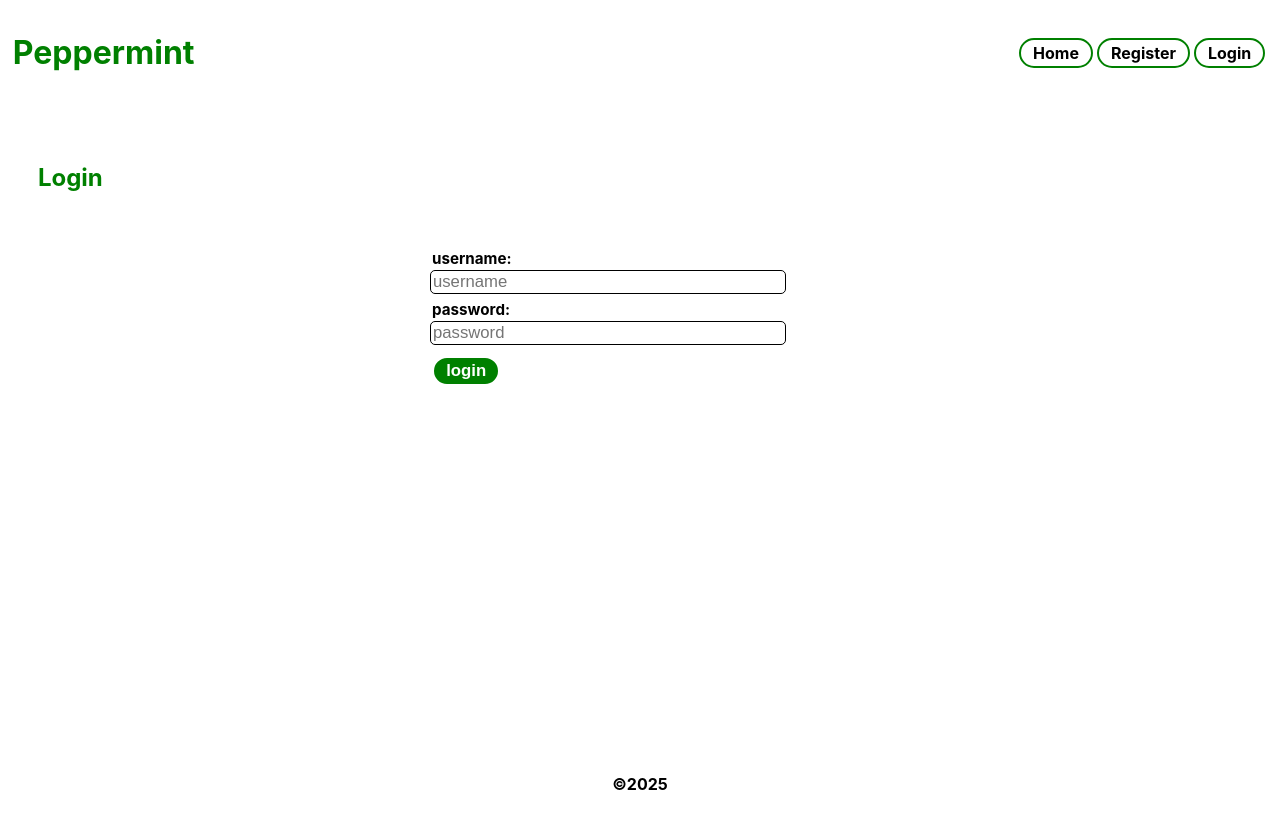
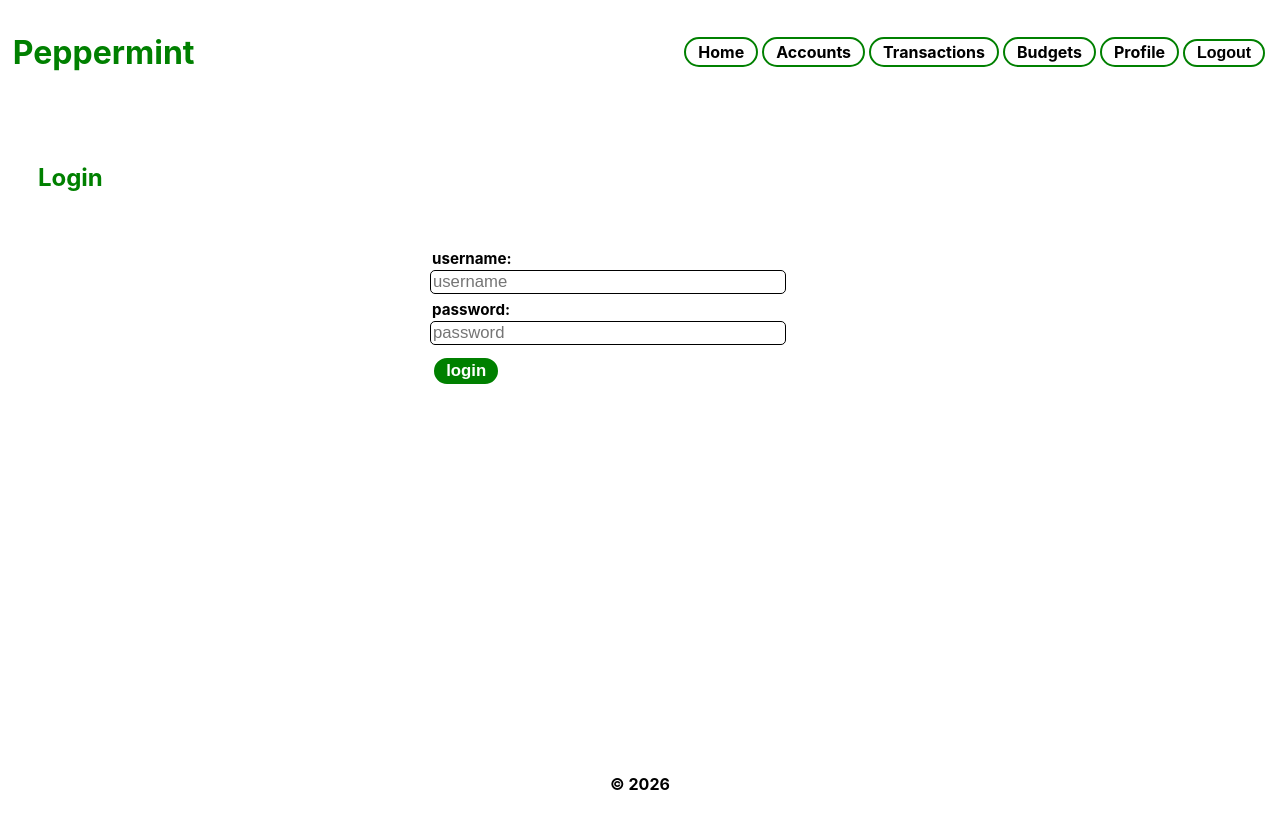
Before and after one commit to ElliottLarsen/Peppermint, a React (Create React App) app in the folder app/: page /login in a window 1280 px wide. Shown: the top 828 px of the page. Built offline with nearby package versions, Linux system fonts and the light colour scheme; sample sign-in values are in the browser's storage.

Commit message:
create context for login state, refactor app.jsx, create protected route, create layout page to pass pages

```diff
--- a/app/src/App.css
+++ b/app/src/App.css
@@ -25,6 +25,18 @@ nav a {
     padding: 3px 12px;
     border: 2px solid green;
     border-radius: 25px;
+}
+
+.logout-btn {
+    color: black;
+    text-decoration: none;
+    margin: 2px;
+    padding: 3px 12px;
+    border: 2px solid green;
+    border-radius: 25px;
+    font-weight: 700;
+    background-color: inherit;
+    font-size: inherit;
 }
 
 .page-title { padding: 2%;}
--- a/app/src/App.jsx
+++ b/app/src/App.jsx
@@ -1,9 +1,16 @@
-import { useState } from 'react';
-import { Link, Routes, Route } from 'react-router-dom';
+
+import { Routes, Route } from 'react-router-dom';
+import { AuthProvider } from './context/AuthContext';
+import ProtectedRoute from './components/ProtectedRoute';
+import Layout from './components/Layout';
+
 import './App.css';
+
+import Welcome from './pages/Welcome';
 import Login from "./pages/Login";
-import Logout from "./components/Logout";
 import Register from './pages/Register';
+
+import LandingPage from './pages/user/Home';
 import GetAccounts from './pages/accounts/Accounts';
 import ViewAccountDetail from './components/AccountDetail';
 import GetBudgets from './pages/budgets/Budgets';
@@ -12,67 +19,34 @@ import AddTransaction from './pages/transactions/AddTransaction';
 import EditTransaction from './pages/transactions/EditTransaction';
 import Profile from './pages/user/User';
 import User from './pages/user/EditUser';
-import LandingPage from './pages/user/Home';
-import Welcome from './pages/Welcome';
+
 
 function App() {
-    const [isLoggedIn, setIsLoggedIn] = useState(false);
+    return (
+        <AuthProvider>
+            <Routes>
+                <Route path="/" element={<Layout />}>
+                    {/* Public */}
+                    <Route index element={<Welcome />} />
+                    <Route path='register' element={<Register />} />
+                    <Route path="login" element={<Login />} />
 
-    const handleLogout = () => {
-        localStorage.removeItem('token');
-        setIsLoggedIn(false);
-    };
+                    {/* Protected */}
+                    <Route element={<ProtectedRoute />}>
+                        <Route path="home" element={<LandingPage />} />
+                        <Route path="accounts" element={<GetAccounts />} />
+                        <Route path="accounts/:accountId" element={<ViewAccountDetail/>} />
+                        <Route path="budgets" element={<GetBudgets />} />
+                        <Route path="transactions" element={<GetAllTransactions />} />
+                        <Route path="transactions/add_transaction/" element={<AddTransaction />} />
+                        <Route path="transactions/edit_transaction/:accountId/:transactionId" element={<EditTransaction />} />
 
-    return (
-        <>
-        <header>
-            <div className="navbar">
-            <div>
-                <h1>Peppermint</h1>
-            </div>
-            <div>
-                <nav>
-                    {isLoggedIn ? (
-                        <>
-                        <Link to="/home">Home</Link>
-                        <Link to="/accounts">Accounts</Link>
-                        <Link to="/transactions">Transactions</Link>
-                        <Link to="/budgets">Budgets</Link>
-                        <Link to='/user'>Profile</Link>
-                        <Link to='/logout'>Logout</Link>
-                        </>
-                    ) : (
-                        <>
-                        <Link to="/">Home</Link>
-                        <Link to="/register">Register</Link>
-                        <Link to="/login">Login</Link>
-                        </>
-                    )}
-                </nav>
-            </div>
-            </div>
-        </header>
-        <main>
-        <Routes>
-            <Route path="/" element={<Welcome />} />
-            <Route path='/register' element={<Register />} />
-            <Route path="/login" element={<Login setIsLoggedIn={setIsLoggedIn} />} />
-            <Route path="/accounts" element={<GetAccounts />} />
-            <Route path="/accounts/:accountId" element={<ViewAccountDetail/>} />
-            <Route path="/budgets" element={<GetBudgets />} />
-            <Route path="/transactions" element={<GetAllTransactions />} />
-            <Route path="/transactions/add_transaction/" element={<AddTransaction />} />
-            <Route path="/transactions/edit_transaction/:accountId/:transactionId" element={<EditTransaction />} />
-            <Route path="/home" element={<LandingPage />} />
-            <Route path="/user" element={<Profile />} />
-            <Route path="/user/edit" element={<User />} />
-            <Route path="/logout" element={<Logout setIsLoggedIn={setIsLoggedIn} />} />
-        </Routes>
-        </main>
-        <footer>
-            <p>&copy;2025</p>
-        </footer>
-        </>
+                        <Route path="user" element={<Profile />} />
+                        <Route path="user/edit" element={<User />} />
+                    </Route>
+                </Route>
+            </Routes>
+        </AuthProvider>
     );
 }
 
--- /dev/null
+++ b/app/src/components/Layout.js
@@ -0,0 +1,52 @@
+import { Link, Outlet } from "react-router-dom";
+import { useAuth } from "../context/AuthContext";
+
+const year = new Date().getFullYear();
+
+const Layout = () => {
+    const { isLoggedIn, logout } = useAuth();
+
+    return (
+        <>
+        <header>
+            <div className="navbar">
+                <div>
+                    <h1>Peppermint</h1>
+                </div>
+                <div>
+                    <nav>
+                        {isLoggedIn ? (
+                            <>
+                            <Link to="/home">Home</Link>
+                            <Link to="/accounts">Accounts</Link>
+                            <Link to="/transactions">Transactions</Link>
+                            <Link to="/budgets">Budgets</Link>
+                            <Link to='/user'>Profile</Link>
+                            <button
+                                className="logout-btn"
+                                onClick={logout}>
+                                Logout
+                            </button>
+                            </>
+                        ) : (
+                            <>
+                            <Link to="/">Home</Link>
+                            <Link to="/register">Register</Link>
+                            <Link to="/login">Login</Link>
+                            </>
+                        )}
+                    </nav>
+                </div>
+            </div>
+        </header>
+        <main>
+            <Outlet />
+        </main>
+        <footer>
+            <p>&copy; {year}</p>
+        </footer>
+        </>
+    )
+}
+
+export default Layout;
--- /dev/null
+++ b/app/src/components/ProtectedRoute.js
@@ -0,0 +1,13 @@
+import { Navigate, Outlet, useLocation } from "react-router-dom";
+import { useAuth } from "../context/AuthContext";
+
+const ProtectedRoute = () => {
+    const { isLoggedIn } = useAuth();
+    const location = useLocation();
+    if (!isLoggedIn) {
+        return <Navigate to="/login" state={{ from: location }} replace />;
+    }
+    return <Outlet />;
+};
+
+export default ProtectedRoute;
--- /dev/null
+++ b/app/src/context/AuthContext.js
@@ -0,0 +1,36 @@
+import { createContext, useContext, useState, useEffect } from "react";
+import { useNavigate } from "react-router-dom";
+
+const AuthContext = createContext();
+
+export const AuthProvider = ({children}) => {
+    const navigate = useNavigate();
+    const [isLoggedIn, setIsLoggedIn] = useState(false);
+
+    useEffect(() => {
+        const token = localStorage.getItem("token");
+        if (token) {
+            setIsLoggedIn(true);
+        }
+    }, []);
+
+    const login = (token) => {
+        localStorage.setItem('token', token);
+        setIsLoggedIn(true);
+        navigate('/home');
+    };
+
+    const logout = () => {
+        localStorage.removeItem('token');
+        setIsLoggedIn(false);
+        navigate('/');
+    };
+
+    return (
+        <AuthContext.Provider value={{ isLoggedIn, login, logout }}>
+            {children}
+        </AuthContext.Provider>
+    );
+};
+
+export const useAuth = () => useContext(AuthContext);
--- a/app/src/pages/Login.js
+++ b/app/src/pages/Login.js
@@ -1,19 +1,21 @@
 import { useState } from 'react';
 import axios from 'axios';
-import { useNavigate } from 'react-router-dom'
+import { useAuth } from '../context/AuthContext';
 
-
-export default function Login({ setIsLoggedIn }) {
+export default function Login() {
     const [loginData, setLoginData] = useState({ username: "", password: ""});
-    const navigateTo = useNavigate();
+    const { login } = useAuth();
 
     const handleChange = (evt) => {
-        const changeField = evt.target.name;
-        const newValue = evt.target.value;
-        setLoginData(currData => {
-            currData[changeField] = newValue;
-            return { ...currData };
-        })
+        // const changeField = evt.target.name;
+        // const newValue = evt.target.value;
+        // setLoginData(currData => {
+        //     currData[changeField] = newValue;
+        //     return { ...currData };
+        // })
+
+        const { name, value } = evt.target;
+        setLoginData(currData => ({ ...currData, [name]: value }));
     }
 
     const handleLogin = (evt) => {
@@ -23,9 +25,7 @@ export default function Login({ setIsLoggedIn }) {
         params.append("password", loginData.password);
         axios.post("http://127.0.0.1:8000/peppermint/user/login", params)
             .then((res) => {
-                localStorage.setItem("token", res.data.access_token);
-                setIsLoggedIn(true);
-                navigateTo("/home");
+                login(res.data.access_token);
             })
             .catch((e) => {
                 console.error("Login error", e.response);
```
